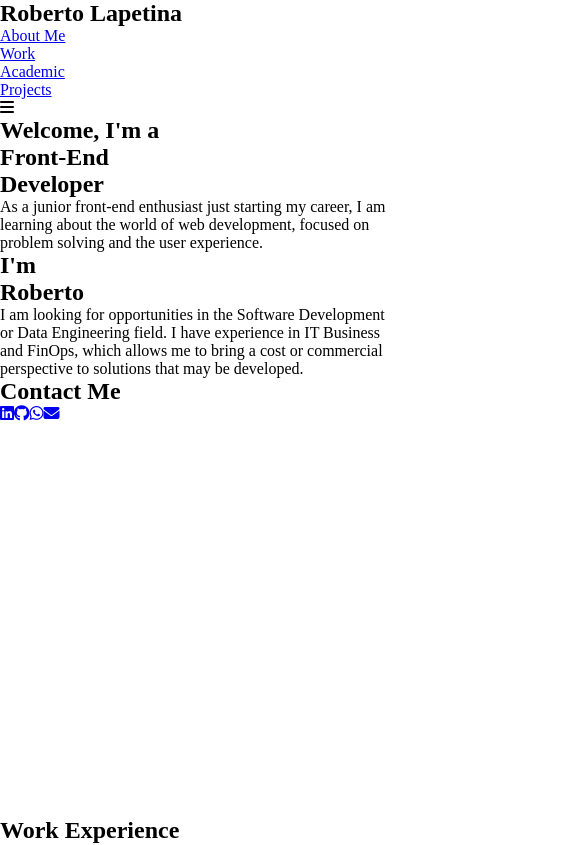
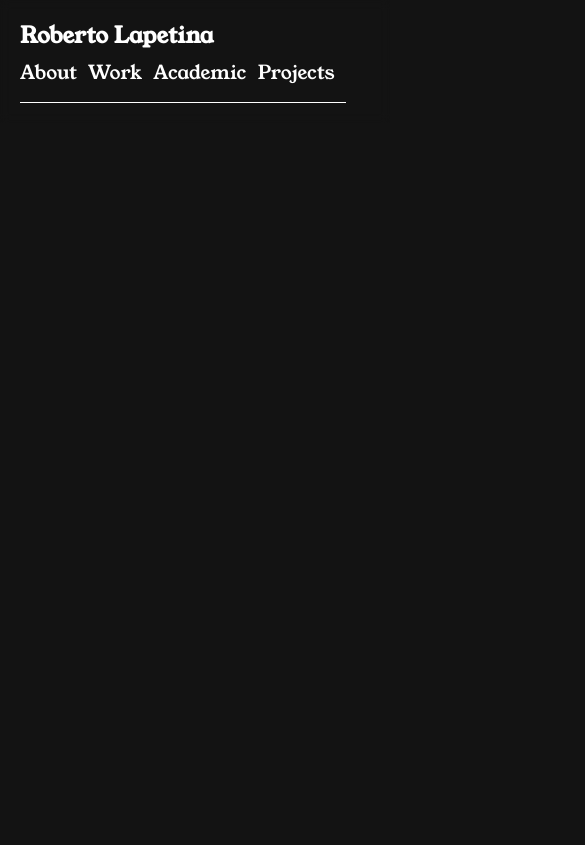
Before and after one commit to robertolap/Portifolio, a React (Create React App) app: page / in a window 390 px wide. Shown: the top 845 px of the page, 585 px wide, since content can reach past the window. Built offline with nearby package versions, Linux system fonts and the light colour scheme; a web font is replaced by a local one.

Commit message:
new header mobile

```diff
--- a/src/App.js
+++ b/src/App.js
@@ -1,25 +1,17 @@
 import Header from "./header";
-import Cover from "./cover";
+/*import Cover from "./cover";
 import About from "./about";
 import Work from "./work";
 import Academic from "./academic";
 import Skillslang from "./skillslang";
 import College from "./college";
 import Footer from "./footer";
-
+*/
 function App() {
   return (
     <>
-      <header>
-        <Header />
-      </header>
-      <Cover />
-      <About />
-      <Work />
-      <Academic />
-      <Skillslang />
-      <College />
-      <Footer />
+      {" "}
+      <Header />
     </>
   );
 }
--- a/src/about.jsx
+++ b/src/about.jsx
@@ -1,3 +1,4 @@
+/*
 import { React } from "react";
 
 const About = () => {
@@ -119,3 +120,4 @@ const About = () => {
 };
 
 export default About;
+*/
--- a/src/academic.jsx
+++ b/src/academic.jsx
@@ -1,3 +1,4 @@
+/*
 import { React } from "react";
 import { Carousel } from "react-responsive-carousel";
 import "react-responsive-carousel/lib/styles/carousel.min.css";
@@ -86,3 +87,4 @@ const Academic = () => {
 };
 
 export default Academic;
+*/
--- a/src/college.jsx
+++ b/src/college.jsx
@@ -1,3 +1,4 @@
+/*
 import { React } from "react";
 import vivo from "./img/vivo.png";
 import banco from "./img/banco.png";
@@ -102,3 +103,4 @@ const College = () => {
 };
 
 export default College;
+*/
--- a/src/cover.jsx
+++ b/src/cover.jsx
@@ -1,3 +1,4 @@
+/*
 import React, { useEffect } from "react";
 
 const Cover = () => {
@@ -32,3 +33,4 @@ const Cover = () => {
   );
 };
 export default Cover;
+*/
--- a/src/footer.jsx
+++ b/src/footer.jsx
@@ -1,3 +1,4 @@
+/*
 import { React } from "react";
 
 const Footer = () => {
@@ -46,3 +47,4 @@ const Footer = () => {
 };
 
 export default Footer;
+*/
--- a/src/header.jsx
+++ b/src/header.jsx
@@ -1,31 +1,64 @@
-import React from "react";
+import React, { useState } from "react";
 
 const Header = () => {
+  const [selectedLink, setSelectedLink] = useState(null);
+
+  const handleLinkClick = (link) => {
+    setSelectedLink(link);
+  };
+
   return (
     <nav>
-      <div className="loader">
-        <div className="circle"></div>
-        <div className="circle"></div>
-        <div className="circle"></div>
-        <div className="circle"></div>
-      </div>
-
+      <div className="underline">
+        {" "}
         <h1 className="name">Roberto Lapetina</h1>
-      <ul className="menu" id="menu">
+        <ul className="menu">
           <li>
-          <a href="#aboutMe">About Me</a>
+            <a
+              href="#about"
+              className={`menu-link ${
+                selectedLink === "about" ? "selected" : ""
+              }`}
+              onClick={() => handleLinkClick("about")}
+            >
+              About
+            </a>
           </li>
           <li>
-          <a href="#professional">Work</a>
+            <a
+              href="#professional"
+              className={`menu-link ${
+                selectedLink === "professional" ? "selected" : ""
+              }`}
+              onClick={() => handleLinkClick("professional")}
+            >
+              Work
+            </a>
           </li>
           <li>
-          <a href="#academic">Academic</a>
+            <a
+              href="#academic"
+              className={`menu-link ${
+                selectedLink === "academic" ? "selected" : ""
+              }`}
+              onClick={() => handleLinkClick("academic")}
+            >
+              Academic
+            </a>
           </li>
           <li>
-          <a href="#projects">Projects</a>
+            <a
+              href="#projects"
+              className={`menu-link ${
+                selectedLink === "projects" ? "selected" : ""
+              }`}
+              onClick={() => handleLinkClick("projects")}
+            >
+              Projects
+            </a>
           </li>
         </ul>
-      <i className="fa-solid fa-bars" id="menuIcon"></i>
+      </div>
     </nav>
   );
 };
--- a/src/skillslang.jsx
+++ b/src/skillslang.jsx
@@ -1,3 +1,4 @@
+/*
 import React, { useRef } from "react";
 import git from "./img/git.png";
 import js from "./img/js.png";
@@ -100,3 +101,4 @@ const Skillslang = () => {
 };
 
 export default Skillslang;
+*/
--- a/src/styles/global.css
+++ b/src/styles/global.css
@@ -2,8 +2,10 @@
 @import url("https://fonts.googleapis.com/css2?family=Lora:wght@700&display=swap");
 @import url("https://fonts.googleapis.com/css2?family=Bebas+Neue&display=swap");
 @import url("https://fonts.googleapis.com/css2?family=Francois+One&display=swap");
+@import url("https://fonts.googleapis.com/css2?family=Young+Serif&display=swap");
 
 * {
+  background-color: #131313;
   margin: 0;
   padding: 0;
   outline: 0;
--- a/src/styles/header.css
+++ b/src/styles/header.css
@@ -1,2 +1,77 @@
 @media only screen and (min-width: 320px) {
+  nav {
+    width: 100vw;
+    display: flex;
+    justify-content: space-between;
+    align-items: center;
+    padding: 20px 20px;
+    background: transparent;
+    backdrop-filter: blur(5px);
+    color: white;
+  }
+
+  .name {
+    padding-bottom: 0.5rem;
+    font-size: 1.2rem;
+    font-family: "Young Serif", serif;
+    width: 90%;
+  }
+
+  .menu li {
+    display: inline;
+    margin-right: 0.7rem;
+    cursor: pointer;
+  }
+  .menu-link {
+    text-decoration: none;
+    cursor: pointer;
+    position: relative;
+  }
+
+  .menu-link.selected:after {
+    content: "";
+    position: absolute;
+    bottom: 50%;
+    left: 50%;
+    width: 100%;
+    height: 2px;
+    background-color: rgb(255, 255, 255);
+    transform: translateX(-50%);
+  }
+
+  .menu li a {
+    font-size: 1rem;
+    color: white;
+    font-family: "Young Serif", serif;
+    text-decoration: none;
+  }
+
+  .underline {
+    border-bottom: 1px solid #ffffff;
+    padding-bottom: 1rem;
+  }
 }
+@media only screen and (min-width: 375px) {
+  .name {
+    font-size: 1.4rem;
+  }
+  .menu li a {
+    font-size: 1.2rem;
+  }
+}
+
+@media only screen and (min-width: 425px) {
+  .menu li {
+    margin-right: 0.7rem;
+  }
+  .name {
+    font-size: 1.6rem;
+    padding-bottom: 0.6rem;
+  }
+  .menu li a {
+    font-size: 1.45rem;
+  }
+  .underline {
+    padding-bottom: 1.4rem;
+  }
+}
--- a/src/work.jsx
+++ b/src/work.jsx
@@ -1,6 +1,5 @@
 import React, { useState } from "react";
 import Modal from "react-modal";
-import aws from "./img/aws.png";
 
 Modal.setAppElement("#root");
 const Work = () => {
```
Also changed, not shown: package.json (+6 -1 lines), 2 other files (tests, documents, lock files or other folders). Lines whose indentation alone changed are shown as unchanged.
